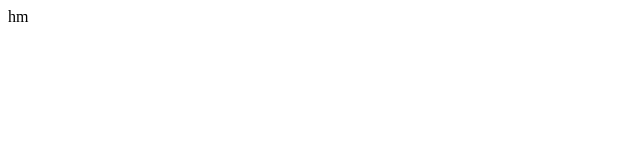
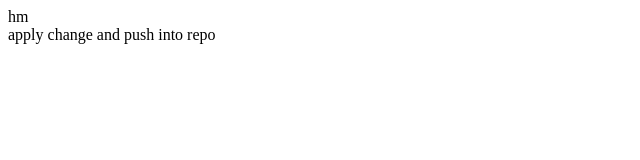
Before and after one commit to BadalkumarSingh11/Lets-learn-Git-, a plain HTML site: page div.html in a window 1280 px wide. Shown: the whole page, without its empty margins (0-640 px from the left). Drawn offline with Linux system fonts and the light colour scheme.

Commit message:
added implemented for div.html

```diff
--- a/div.html
+++ b/div.html
@@ -10,5 +10,8 @@
     <div>
         hm
     </div>
+    <div>
+        apply change and push into repo
+    </div>
 </body>
 </html>
```
